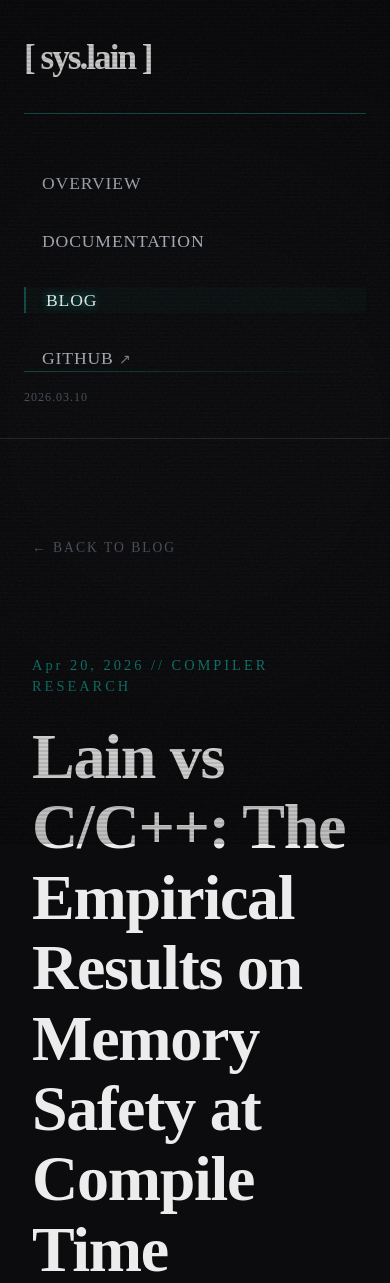
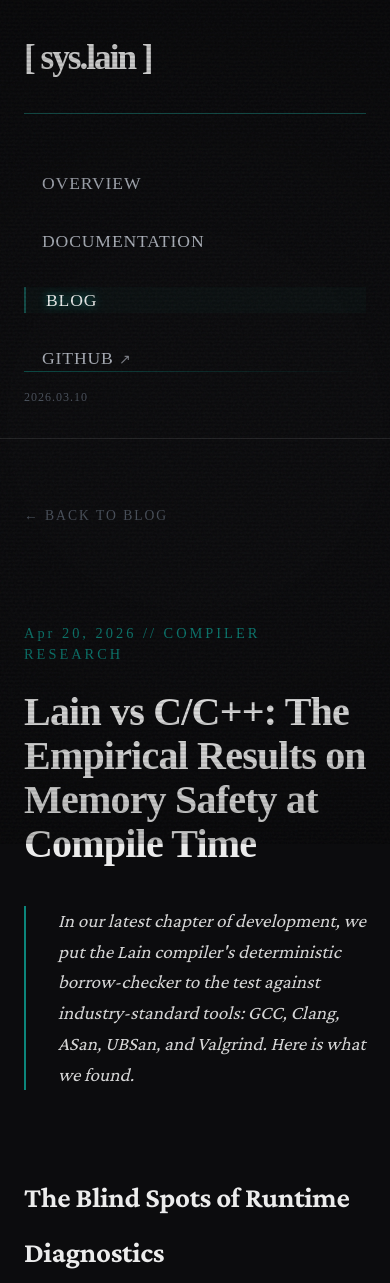
Before and after one commit to Marco-DG/lain, a Next.js app in the folder lain-website/: page /blog/empirical-results in a window 390 px wide. Built offline with nearby package versions, Linux system fonts and the light colour scheme.

Commit message:
fix blog responsivnesss

```diff
--- a/lain-website/app/blog/Blog.module.css
+++ b/lain-website/app/blog/Blog.module.css
@@ -7,9 +7,15 @@
 }
 
 .inner {
-    max-width: 900px;
+    max-width: 1100px; /* Wider for the list view */
     margin: 0 auto;
     padding: 8rem 2rem;
+}
+
+@media (max-width: 768px) {
+    .inner {
+        padding: 4rem 1.5rem;
+    }
 }
 
 .articles {
@@ -48,7 +54,7 @@
 
 .articleTitle {
     font-family: var(--font-main);
-    font-size: 3rem;
+    font-size: clamp(2.5rem, 8vw, 3.5rem); /* Fluid typography */
     color: var(--text-main);
     margin-bottom: 1.5rem;
     font-weight: 800;
@@ -60,8 +66,8 @@
     font-family: var(--font-serif);
     color: var(--text-dim);
     line-height: 1.8;
-    font-size: 1.3rem;
-    max-width: 700px;
+    font-size: clamp(1.1rem, 3vw, 1.3rem);
+    max-width: 800px;
 }
 
 .articleCard::after {
--- a/lain-website/app/blog/empirical-results/Article.module.css
+++ b/lain-website/app/blog/empirical-results/Article.module.css
@@ -7,9 +7,15 @@
 }
 
 .inner {
-    max-width: 760px; /* Golden width for reading */
+    max-width: 900px; /* Increased slightly for better balance in 2-col layout */
     margin: 0 auto;
     padding: 6rem 2rem 10rem 2rem;
+}
+
+@media (max-width: 1024px) {
+    .inner {
+        padding: 4rem 1.5rem 6rem 1.5rem;
+    }
 }
 
 .header {
@@ -45,7 +51,7 @@
 
 .title {
     font-family: var(--font-main);
-    font-size: 4rem; /* Heroic scale */
+    font-size: clamp(2.5rem, 10vw, 4.5rem); /* Heroic & responsive */
     color: var(--text-main);
     line-height: 1.1;
     margin-bottom: 2.5rem;
@@ -55,7 +61,7 @@
 
 .intro {
     font-family: var(--font-serif);
-    font-size: 1.6rem;
+    font-size: clamp(1.2rem, 4vw, 1.6rem);
     color: var(--text-main);
     line-height: 1.6;
     margin-bottom: 4rem;
@@ -68,13 +74,13 @@
 .content {
     font-family: var(--font-serif);
     line-height: 1.9;
-    font-size: 1.4rem;
+    font-size: clamp(1.15rem, 3vw, 1.4rem);
     color: var(--text-dim);
 }
 
 .content h2 {
     font-family: var(--font-main);
-    font-size: 2.2rem;
+    font-size: clamp(1.8rem, 5vw, 2.4rem);
     color: var(--text-main);
     margin-top: 5rem;
     margin-bottom: 2rem;
--- a/lain-website/components/NaviShell.module.css
+++ b/lain-website/components/NaviShell.module.css
@@ -117,6 +117,13 @@
 
 .naviShellBlog::after {
     display: none;
+}
+
+@media (max-width: 1024px) {
+    .naviShell, .naviShellDocs, .naviShellBlog {
+        display: flex;
+        flex-direction: column;
+    }
 }
 
 /* --- SIDEBAR --- */
```
